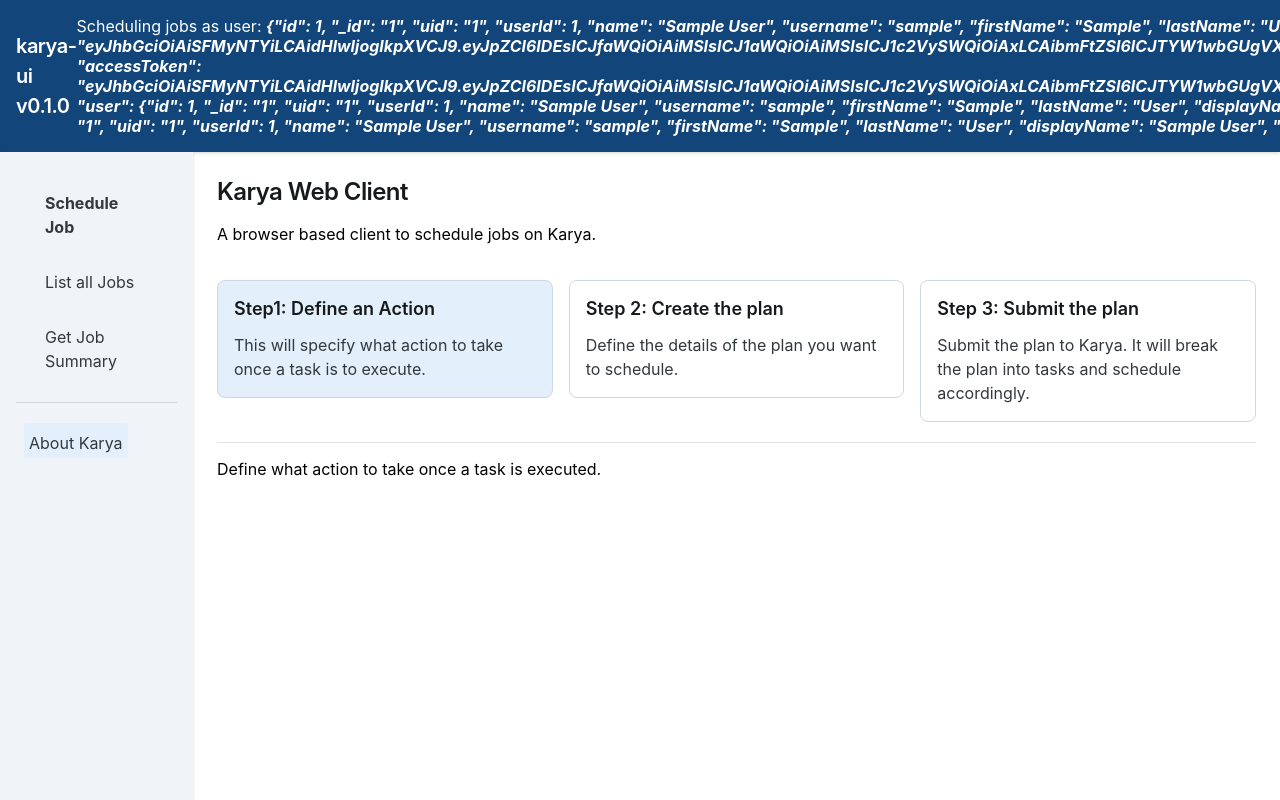
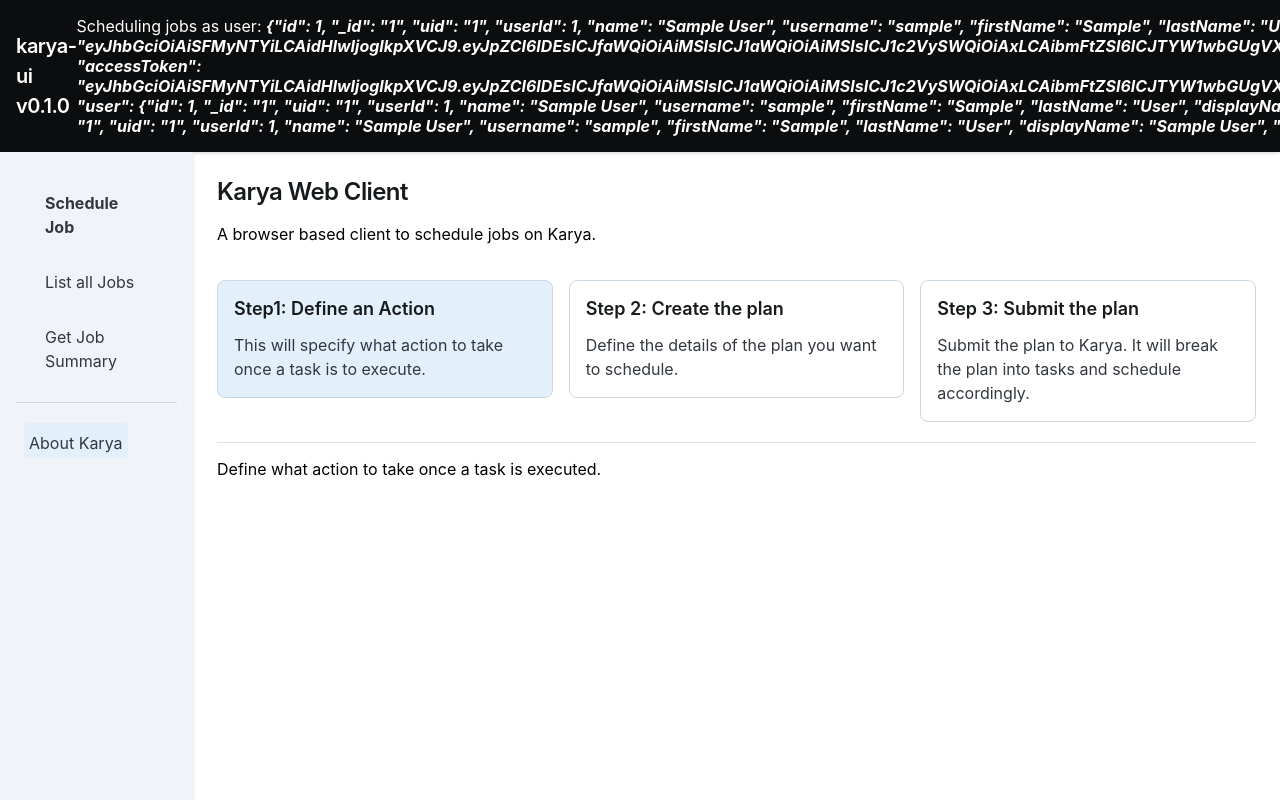
Before and after one commit to Saumya-Bhatt/karya-ui, a React (Create React App) app: page /schedule in a window 1280 px wide. Shown: the top 800 px of the page. Built offline with nearby package versions, Linux system fonts and the light colour scheme; sample sign-in values are in the browser's storage; the HTML template or start-up script is replaced by a standard one.

Commit message:
Updated color scheme

```diff
--- a/src/App.js
+++ b/src/App.js
@@ -2,7 +2,7 @@ import React, { useState, useEffect } from "react";
 import { BrowserRouter as Router, Routes, Route, Navigate } from "react-router-dom";
 import Navbar from "./components/Navbar";
 import Sidebar from "./components/Sidebar";
-import Jobs from "./pages/Jobs";
+import ListJobs from "./pages/ListJobs";
 import JobSummary from "./pages/JobSummary";
 import SignIn from "./pages/SignIn";
 import ScheduleJob from "./pages/ScheduleJob";
@@ -40,7 +40,7 @@ function App() {
           <Routes>
             <Route path="/" element={user ? <Navigate to="/schedule" /> : <SignIn setUser={setUser} />} />
             <Route path="/schedule" element={user ? <ScheduleJob /> : <Navigate to="/" />} />
-            <Route path="/jobs" element={user ? <Jobs /> : <Navigate to="/" />} />
+            <Route path="/jobs" element={user ? <ListJobs /> : <Navigate to="/" />} />
             <Route path="/job-summary" element={user ? <JobSummary /> : <Navigate to="/" />} />
           </Routes>
         </div>
--- a/src/components/Navbar.js
+++ b/src/components/Navbar.js
@@ -11,8 +11,8 @@ function Navbar({ user, onSignOut }) {
                 justifyContent: "space-between",
                 alignItems: "center",
                 padding: "16px",
-                backgroundColor: "primary.700", // Different color for Navbar
-                color: "white", // Ensure text color is white
+                backgroundColor: "neutral.900",
+                color: "white",
                 boxShadow: "sm",
             }}
         >
--- a/src/pages/Jobs.js
+++ b/src/pages/ListJobs.js
@@ -1,13 +1,13 @@
 import React from "react";
 import { Typography } from "@mui/joy";
 
-function Jobs() {
+function ListJobs() {
     return (
         <div>
-            <Typography level="h3">List all Jobs</Typography>
+            <Typography level="h3">List all ListJobs</Typography>
             <p>This is the page to list all jobs.</p>
         </div>
     );
 }
 
-export default Jobs;
+export default ListJobs;
```
